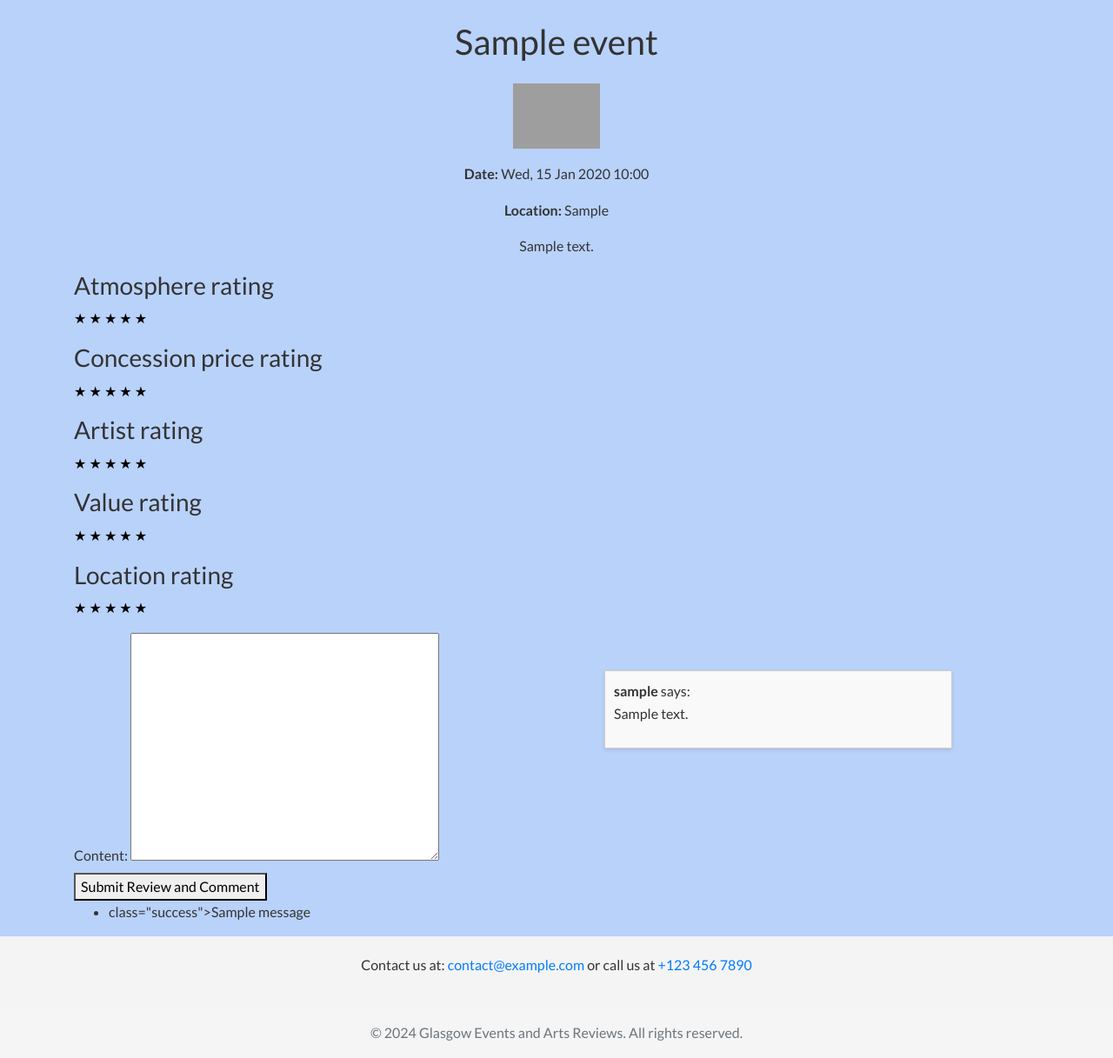
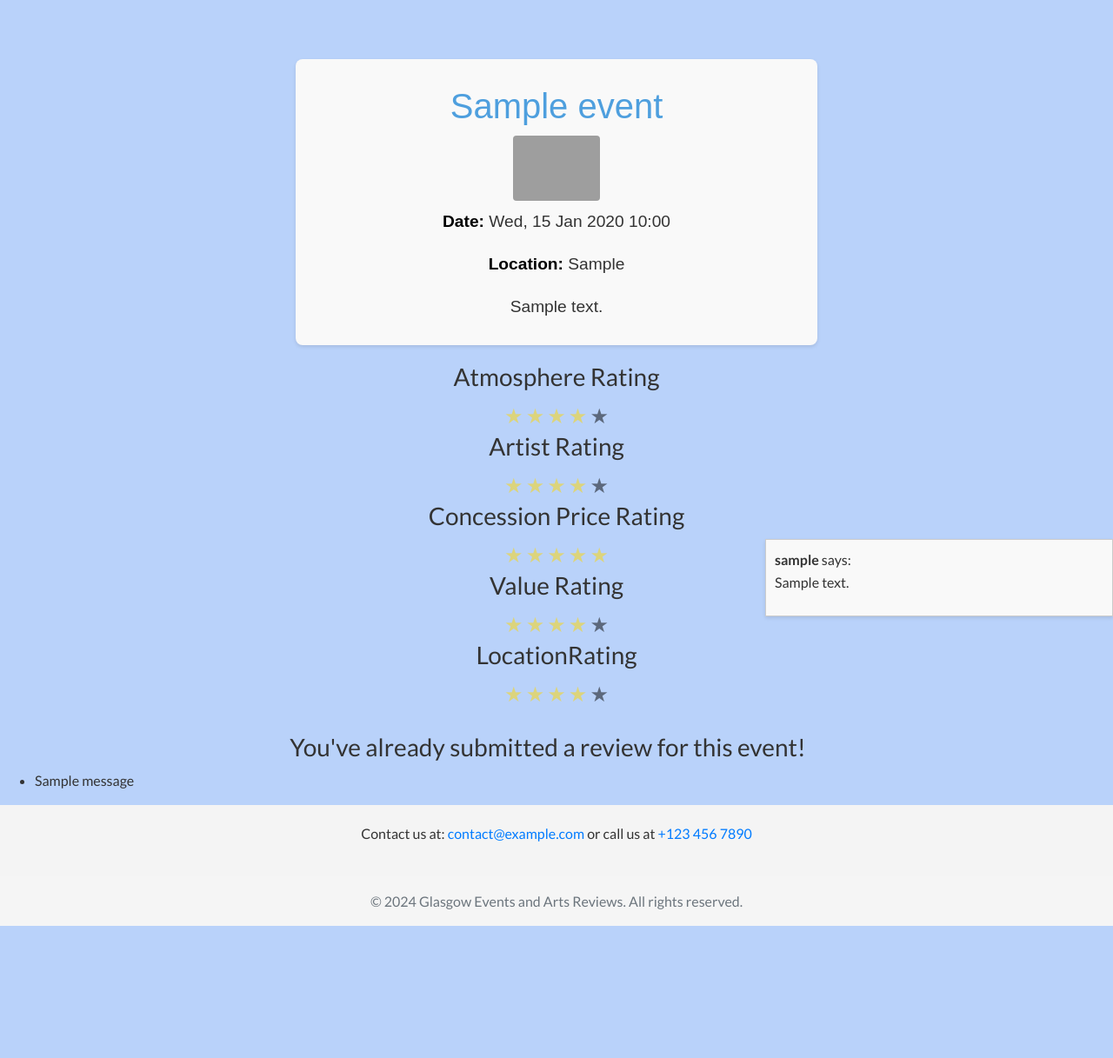
Before and after one commit to zhixitee/GEAARS, a Django app: a page that uses templates/events/base.html in a window 1280 px wide. Shown: the part 58-1275 px from the top of the page at 87% size. After the commit the page ends 1123 px from the top, so only its background shows below. Run offline with Django 4.2, Linux system fonts and the light colour scheme; a user stored in the database is signed in; tables that the repository leaves empty hold one stand-in row (values such as "Sample post"); grey boxes marked "Sample" are stand-in pictures; one stand-in notice (Sample message) is shown; parts of the project's set-up code (start-up, migrations or seed data) failed here and were passed over; some libraries are stand-ins or nearby versions; grey boxes are pictures that could not be loaded.

Commit message:
nearly finished

```diff
--- a/events/views.py
+++ b/events/views.py
@@ -84,12 +84,21 @@ def choosenEvent(request, event_slug):
     event_has_occurred = event.date < timezone.now()
     comments = CommentReview.objects.filter(event=event)
 
+    user_review = None
+    user_has_submitted_review = True
+
+    if request.user.is_authenticated:
+        user_review = EventReview.objects.filter(event=event, user=request.user).first()
+        user_has_submitted_review = bool(user_review)
+
     context = {
         'event': event,
         'review_form': review_form,
         'comment_form': comment_form,
         'comments': comments,
         'event_has_occurred': event_has_occurred,
+        'user_has_submitted_review': user_has_submitted_review,
+        'user_review': user_review,
     }
     return render(request, 'events/choosenEvent.html', context)
 
--- a/static/cssfiles/choosenevent.css
+++ b/static/cssfiles/choosenevent.css
@@ -1,19 +1,26 @@
 .star {
     cursor: pointer;
     color: rgb(1, 1, 1);
+    font-size: 24px;
 }
 .rated {
     color: gold;
 }
 
+.rating-system{
+    text-align: center;
+}
+
 .comment-container {
     display: flex;
     align-items: flex-start;
+    align-self: right;
 }
 
 .comment-form-section {
     flex: 1;
-    margin-right: 20px;
+    margin-right: 200px;
+    align-self: left;
 }
 
 .comment-messages-section {
@@ -25,17 +32,74 @@
     padding: 10px;
     background-color: #f9f9f9;
     margin-top: -306px;
-    margin-right:100px;
+
 }
 
 .event-details {
-    display: flex;
-    flex-direction: column;
-    align-items: center;
-    text-align: center;
+    display: flex; /* Enable flexbox */
+    flex-direction: column; /* Stack children vertically */
+    align-items: center; /* Center-align items horizontally */
+    justify-content: center; /* Center-align items vertically (if you want everything centered in the container) */
+    font-family: Arial, sans-serif;
+    color: #333;
+    background-color: #f9f9f9;
+    padding: 20px;
+    border-radius: 8px;
+    box-shadow: 0 2px 4px rgba(0,0,0,0.1);
+    margin: 20px auto; /* Center the .event-details itself horizontally */
+    max-width: 600px; /* Adjust the max width as per your design needs */
 }
-.event-image img {
+
+.event-details h1 {
+    font-size: 2.5em;
+    color: #4e9fde;
+    margin: 10px 0;
+    text-align: center; /* Center-align the text */
+}
+
+.event-details .event-image img {
     max-width: 100%;
     height: auto;
-    padding: 1rem 0;
+    border-radius: 4px;
 }
+
+.event-details p {
+    font-size: 1.2em;
+    line-height: 1.5;
+    margin: 10px 0;
+    text-align: center; /* Center-align the text */
+}
+
+.event-details p strong {
+    color: #000;
+}
+
+.event-image img {
+    max-width: 25%; /* Adjust based on your needs */
+    height: auto;
+    border-radius: 4px;
+    display: block;
+    margin: 0 auto;
+}
+
+.rating-system.disabled .star {
+    cursor: default;
+    opacity: 0.5;
+}
+
+.h3{
+    text-align: center;
+    margin-right: 20px;
+}
+
+button[name="make_a_review_discuss_event"] {
+    width: auto; /* Adjust to your preference */
+    max-width: 200px; /* Example to limit the button's maximum width */
+    align-self: center;
+}
+
+.text-box {
+    padding: 15px;
+    text-align: center;
+    margin: auto; /* Add this to center within flex container */
+}
--- a/static/javascriptfiles/choosenevent.js
+++ b/static/javascriptfiles/choosenevent.js
@@ -1,25 +1,68 @@
 document.addEventListener('DOMContentLoaded', function () {
     let allStars = document.querySelectorAll('.star');
-    allStars.forEach(function(star) {
-        star.addEventListener('click', function(ev) {
+    let ratingSystem = document.querySelector('.rating-system');
+    let userHasSubmittedReview = ratingSystem.dataset.userHasSubmittedReview === 'True';
+
+    if (userHasSubmittedReview) {
+        disableRating();
+    }
+    // Function to handle star click events
+    function handleStarClick(ev) {
         let span = ev.currentTarget;
+
+        if (span.parentNode.classList.contains('disabled')) {
+            return; // Do nothing if the rating system is disabled
+        }
+
+        let userHasSubmittedReview = ratingSystem.dataset.userHasSubmittedReview === 'True';
+        if (userHasSubmittedReview) {
+        disableRating();
+        }
+
         let allStarsInGroup = span.parentNode.querySelectorAll('.star');
-            let match = false;
-            let num = 0;
+        let clickedIndex = Array.from(allStarsInGroup).indexOf(span); // Find the index of the clicked star
+
         allStarsInGroup.forEach(function(star, index) {
-                if (match) {
-                    star.classList.remove('rated');
+            if (index <= clickedIndex) {
+                star.classList.add('rated'); // Add 'rated' class up to and including the clicked star
             } else {
-                    star.classList.add('rated');
-                }
-                if (star === span) {
-                    match = true;
-                    num = index + 1;
+                star.classList.remove('rated'); // Remove 'rated' class for stars after the clicked one
             }
         });
-            let rating = parseInt(num);
-            let ratingInput = span.parentNode.nextElementSibling;
-            ratingInput.value = rating;
+
+        let rating = clickedIndex + 1; // Update the rating based on clicked star index
+        let ratingInput = span.parentNode.nextElementSibling; // Find the corresponding input to update
+        if (ratingInput) {
+            ratingInput.value = rating; // Update the input's value to the selected rating
+        }
+    }
+
+    // Attach the event listener to stars as before
+    document.querySelectorAll('.star').forEach(function(star) {
+        star.addEventListener('click', handleStarClick);
     });
+
+    function disableRating() {
+        let ratingSystems = document.querySelectorAll('.rating-system');
+        ratingSystems.forEach(function(system) {
+            system.classList.add('disabled');
         });
+
+        // Remove the event listeners from stars to make them non-clickable
+        allStars.forEach(function(star) {
+            star.removeEventListener('click', handleStarClick);
         });
+    }
+
+
+    // Disable the rating system upon form submission
+    let form = document.querySelector('form');
+    if (form) {
+        form.addEventListener('submit', function(event) {
+            disableRating();
+        });
+    }
+
+
+
+});
--- a/templates/events/base.html
+++ b/templates/events/base.html
@@ -60,6 +60,26 @@
         </div>
     </nav>
 
+    <div class="container mt-4">
+        {% if request.resolver_match.url_name == 'events' %}
+        {% if show_search_bar %}
+        <div class="d-flex justify-content-center mb-4">
+            <form class="form-inline my-2 my-lg-0" action="{% url 'events:events' %}" method="get">
+                <input class="form-control mr-sm-2" type="text" placeholder="Search Events" aria-label="Search" name="q">
+                <button class="btn btn-outline-success my-2 my-sm-0" type="submit">Search</button>
+            </form>
+            <form class="form-inline my-2 my-lg-0" action="{% url 'events:events' %}" method="get">
+                <select class="form-control ml-2" name="order_by" style="width: 150%;" onchange="this.form.submit();">
+                    <option value="">Filter by...</option>
+                    <option value="date_desc" {% if request.GET.order_by == "date_desc" %}selected="selected"{% endif %}>Later</option>
+                    <option value="date_asc" {% if request.GET.order_by == "date_asc" %}selected="selected"{% endif %}>Upcoming</option>
+                </select>
+            </form>
+        </div>
+        {% endif %}
+        {% endif %}
+    </div>
+
     <div class="container flex-grow-1 mt-4">
         {% block body_block %}
         {% endblock %}
--- a/templates/events/choosenEvent.html
+++ b/templates/events/choosenEvent.html
@@ -6,8 +6,6 @@
 {% endblock %}
 
 {% block body_block %}
-
-
 <head>
     <link rel="stylesheet" href="{% static 'cssfiles/choosenevent.css' %}">
 </head>
@@ -20,26 +18,31 @@
     <p><strong>Date:</strong> {{ event.date|date:"D, d M Y H:i" }}</p>
     <p><strong>Location:</strong> {{ event.location }}</p>
     <p>{{ event.description }}</p>
+    {% if not event_has_occurred %}
+        <p>Event has not occurred yet!</p>
+    {% endif %}
+</div>
 </div>
 
 {% if event_has_occurred %}
+    {% if not user_has_submitted_review %}
         <form method="post" action="{% url 'events:make_a_review_discuss_event' event_slug=event.slug %}">
             {% csrf_token %}
-
             <div class="rating-system">
                 {% for field in review_form.visible_fields %}
                         <div class="form-group">
                             <h3>{{ field.label }}</h3>
                             <div class="stars" data-rating-name="{{ field.name }}">
-                    <span class="star" data-rating="1">&#9733;</span>
-                    <span class="star" data-rating="2">&#9733;</span>
-                    <span class="star" data-rating="3">&#9733;</span>
-                    <span class="star" data-rating="4">&#9733;</span>
-                    <span class="star" data-rating="5">&#9733;</span>
+                                <span class="star">&#9733;</span>
+                                <span class="star">&#9733;</span>
+                                <span class="star">&#9733;</span>
+                                <span class="star">&#9733;</span>
+                                <span class="star">&#9733;</span>
                             </div>
                             {{ field.as_hidden }}
                         </div>
                 {% endfor %}
+            </div>
             </div>
 
             {% for field in comment_form %}
@@ -50,21 +53,65 @@
             {% endfor %}
 
             <button type="submit" name="make_a_review_discuss_event">Submit Review and Comment</button>
+        </form>
     {% else %}
-        <p>Event has not occurred yet, come back and review after the event has passed.</p>
+    </div>
+    <div class="rating-system" data-user-has-submitted-review="{{ user_has_submitted_review }}">
+
+        <h3>Atmosphere Rating</h3>
+        <div class="stars" data-rating-name="atmosphere_rating">
+            {% for i in "12345" %}
+                <span class="star {% if forloop.counter <= user_review.atmosphere_rating %}rated{% endif %}">&#9733;</span>
+            {% endfor %}
+        </div>
+
+
+        <h3>Artist Rating</h3>
+        <div class="stars" data-rating-name="artist_rating">
+            {% for i in "12345" %}
+                <span class="star {% if forloop.counter <= user_review.artist_rating %}rated{% endif %}">&#9733;</span>
+            {% endfor %}
+        </div>
+
+
+        <h3>Concession Price Rating</h3>
+        <div class="stars" data-rating-name="concession_price_rating">
+            {% for i in "12345" %}
+                <span class="star {% if forloop.counter <= user_review.concession_price_rating %}rated{% endif %}">&#9733;</span>
+            {% endfor %}
+        </div>
+
+        <h3>Value Rating</h3>
+        <div class="stars" data-rating-name="concession_price_rating">
+            {% for i in "12345" %}
+                <span class="star {% if forloop.counter <= user_review.value_rating %}rated{% endif %}">&#9733;</span>
+            {% endfor %}
+        </div>
+
+        <h3>LocationRating</h3>
+        <div class="stars" data-rating-name="concession_price_rating">
+            {% for i in "12345" %}
+                <span class="star {% if forloop.counter <= user_review.location_rating %}rated{% endif %}">&#9733;</span>
+            {% endfor %}
+        </div>
+    </div>
+
+    </br>
+        <h3 class ="h3">You've already submitted a review for this event!</h3>
 {% endif %}
-    </form>
+{% endif %}
 
 <script src="{% static 'javascriptfiles/choosenevent.js' %}"></script>
 
 {% if messages %}
     <ul class="messages">
         {% for message in messages %}
-        <li>{% if message.tags %} class="{{ message.tags }}"{% endif %}>{{ message }}</li>
+            <li>{{ message }}</li>
         {% endfor %}
     </ul>
 {% endif %}
 
+{% if comments.exists %}
 {% if user.is_authenticated %}
     <div class="comment-container">
         <div class="comment-form-section">
@@ -79,5 +126,5 @@
         </div>
     </div>
 {% endif %}
-
+{% endif %}
 {% endblock %}
```
Also changed, not shown: static/cssfiles/events.css (+9 -0 lines), 1 other file. Lines whose indentation alone changed are shown as unchanged.
